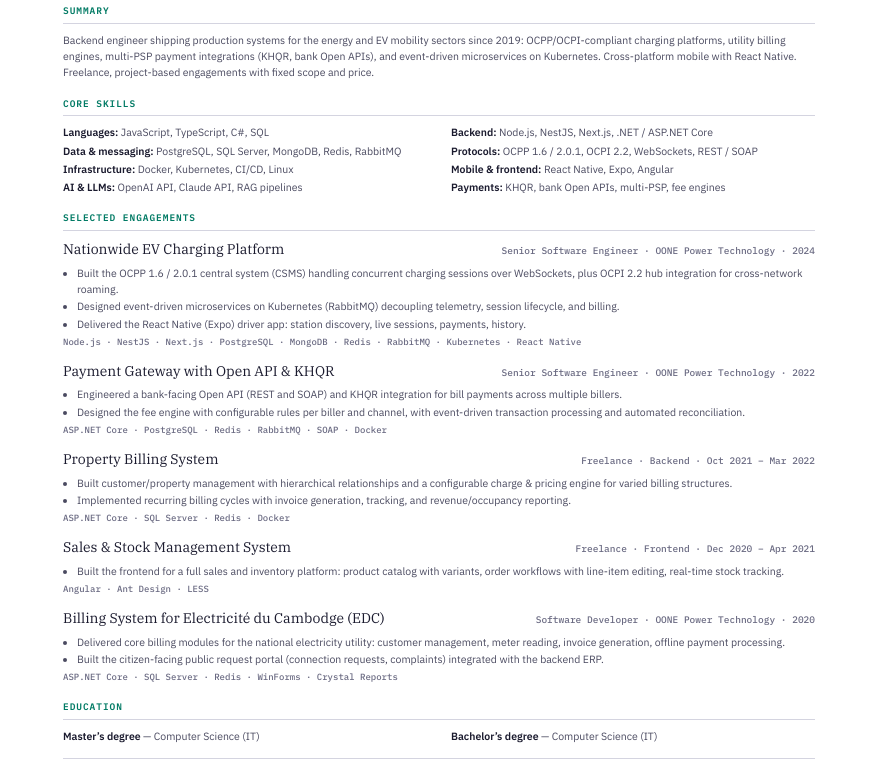
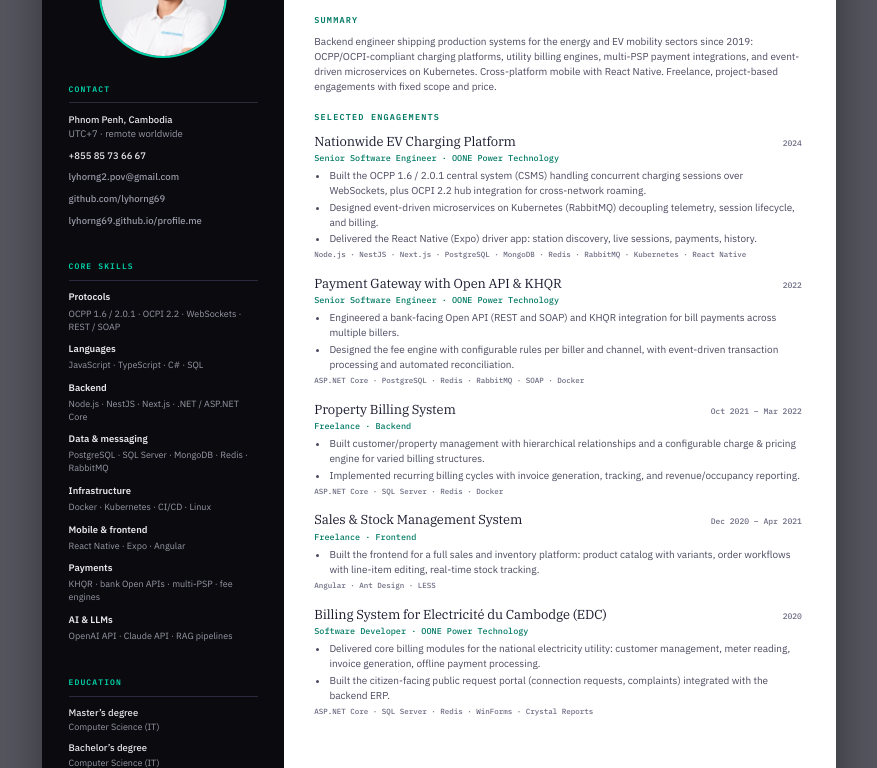
Before and after one commit to lyhorng69/profile.me, a plain HTML site: page cv.html in a window 1280 px wide. Shown: the part 136-904 px from the top of the page, without its empty margins (201-1078 px from the left). Drawn offline with Linux system fonts and the light colour scheme.

Commit message:
Redesign CV as branded two-column resume
Replaces the plain print sheet with a designed layout: dark
sidebar (photo, contact, skills, education) matching the
portfolio's identity, engagements in the main column. Same
cv.html/PDF paths, so existing site links are unchanged.

Co-Authored-By: Claude Fable 5 <noreply@anthropic.com>

```diff
--- a/cv.html
+++ b/cv.html
@@ -8,82 +8,163 @@
 <link href="https://fonts.googleapis.com/css2?family=IBM+Plex+Sans:wght@400;500;600&family=IBM+Plex+Mono:wght@500;600&family=IBM+Plex+Serif:ital,wght@0,400;1,400&display=swap" rel="stylesheet">
 <style>
   :root {
+    --ink: #0a0a0f;
+    --side-text: #e8e8ed;
+    --side-dim: #9999a8;
+    --accent: #00d4aa;
+    --accent-deep: #007a64;
     --text: #1a1a2e;
     --dim: #4a4a60;
     --muted: #6a6a82;
-    --accent: #007a64;
     --line: #d4d4e0;
+    --side-line: #2a2a3d;
   }
   * { margin: 0; padding: 0; box-sizing: border-box; }
-  @page { size: A4; margin: 14mm 16mm; }
+  @page { size: A4; margin: 0; }
+  html, body { -webkit-print-color-adjust: exact; print-color-adjust: exact; }
   body {
     font-family: 'IBM Plex Sans', system-ui, sans-serif;
-    font-size: 10.5px;
-    line-height: 1.55;
+    font-size: 10px;
+    line-height: 1.5;
     color: var(--text);
+    background: #55555f;
+  }
+  .page {
+    width: 210mm;
+    height: 297mm;
+    margin: 0 auto;
     background: #fff;
-    max-width: 800px;
+    display: flex;
+    overflow: hidden;
+  }
+  @media screen { .page { box-shadow: 0 8px 40px rgba(0,0,0,0.4); margin: 24px auto; } }
+  @media print { body { background: #fff; } .page { margin: 0; box-shadow: none; } }
+
+  /* ===== Sidebar ===== */
+  aside {
+    width: 64mm;
+    flex-shrink: 0;
+    background: var(--ink);
+    color: var(--side-text);
+    padding: 11mm 7mm;
+    display: flex;
+    flex-direction: column;
+    gap: 6.5mm;
+  }
+  .photo {
+    width: 34mm; height: 34mm;
+    border-radius: 50%;
+    overflow: hidden;
+    border: 2px solid var(--accent);
     margin: 0 auto;
-    padding: 24px;
   }
-  @media print { body { max-width: none; padding: 0; } }
+  .photo img { width: 100%; height: 100%; object-fit: cover; object-position: 50% 18%; display: block; }
 
-  header { border-bottom: 2px solid var(--accent); padding-bottom: 14px; margin-bottom: 16px; }
-  h1 { font-family: 'IBM Plex Serif', Georgia, serif; font-weight: 400; font-size: 26px; letter-spacing: -0.02em; }
-  .role { font-family: 'IBM Plex Mono', monospace; font-size: 11px; color: var(--accent); font-weight: 600; margin: 4px 0 8px; }
-  .contact { font-family: 'IBM Plex Mono', monospace; font-size: 9.5px; color: var(--muted); }
-  .contact a { color: var(--muted); text-decoration: none; }
+  aside h2 {
+    font-family: 'IBM Plex Mono', monospace;
+    font-size: 8px; font-weight: 600;
+    letter-spacing: 0.14em; text-transform: uppercase;
+    color: var(--accent);
+    border-bottom: 1px solid var(--side-line);
+    padding-bottom: 2mm; margin-bottom: 2.5mm;
+  }
+  .side-block { font-size: 9.5px; }
+  .side-item { margin-bottom: 2mm; color: var(--side-dim); }
+  .side-item b { display: block; color: var(--side-text); font-weight: 500; }
+  .side-item a { color: var(--side-dim); text-decoration: none; }
+  .skill-group { margin-bottom: 2.5mm; }
+  .skill-group b {
+    display: block; color: var(--side-text); font-weight: 600; font-size: 9.5px;
+    margin-bottom: 0.5mm;
+  }
+  .skill-group span { color: var(--side-dim); font-size: 9px; line-height: 1.45; display: block; }
+  .edu { color: var(--side-dim); font-size: 9px; margin-bottom: 2mm; }
+  .edu b { display: block; color: var(--side-text); font-weight: 500; font-size: 9.5px; }
 
-  h2 {
+  /* ===== Main ===== */
+  main { flex: 1; padding: 11mm 9mm 9mm 8mm; display: flex; flex-direction: column; }
+  header { border-bottom: 2px solid var(--accent-deep); padding-bottom: 4mm; margin-bottom: 4.5mm; }
+  h1 {
+    font-family: 'IBM Plex Serif', Georgia, serif;
+    font-weight: 400; font-size: 27px; letter-spacing: -0.02em; line-height: 1.1;
+  }
+  .role {
     font-family: 'IBM Plex Mono', monospace;
-    font-size: 9.5px; font-weight: 600; text-transform: uppercase; letter-spacing: 0.1em;
-    color: var(--accent); border-bottom: 1px solid var(--line);
-    padding-bottom: 4px; margin: 16px 0 8px;
+    font-size: 10px; font-weight: 600; color: var(--accent-deep);
+    margin-top: 1.5mm;
   }
-  .summary { color: var(--dim); }
+  main h2 {
+    font-family: 'IBM Plex Mono', monospace;
+    font-size: 8.5px; font-weight: 600;
+    letter-spacing: 0.14em; text-transform: uppercase;
+    color: var(--accent-deep);
+    margin: 0 0 2mm;
+  }
+  .summary { color: var(--dim); margin-bottom: 4.5mm; font-size: 10px; }
 
-  .skills { display: grid; grid-template-columns: 1fr 1fr; gap: 2px 24px; }
-  .skills div { color: var(--dim); }
-  .skills b { color: var(--text); font-weight: 600; }
+  .job { margin-bottom: 3.6mm; page-break-inside: avoid; }
+  .job-head { display: flex; justify-content: space-between; align-items: baseline; gap: 4mm; }
+  h3 { font-family: 'IBM Plex Serif', Georgia, serif; font-weight: 400; font-size: 13px; letter-spacing: -0.01em; }
+  .where { font-family: 'IBM Plex Mono', monospace; font-size: 8px; color: var(--muted); white-space: nowrap; }
+  .org { font-family: 'IBM Plex Mono', monospace; font-size: 8.5px; color: var(--accent-deep); font-weight: 500; margin: 0.3mm 0 0.8mm; }
+  .job ul { margin: 0 0 0 4mm; color: var(--dim); }
+  .job li { margin-bottom: 0.4mm; }
+  .job .tech { font-family: 'IBM Plex Mono', monospace; font-size: 7.5px; color: var(--muted); margin-top: 0.8mm; }
 
-  .job { margin-bottom: 12px; page-break-inside: avoid; }
-  .job-head { display: flex; justify-content: space-between; align-items: baseline; gap: 12px; }
-  h3 { font-family: 'IBM Plex Serif', Georgia, serif; font-weight: 400; font-size: 14px; }
-  .where { font-family: 'IBM Plex Mono', monospace; font-size: 9.5px; color: var(--muted); white-space: nowrap; }
-  .job ul { margin: 4px 0 0 14px; color: var(--dim); }
-  .job li { margin-bottom: 1px; }
-  .job .tech { font-family: 'IBM Plex Mono', monospace; font-size: 9px; color: var(--muted); margin-top: 3px; }
-
-  .foot { margin-top: 14px; padding-top: 8px; border-top: 1px solid var(--line); font-family: 'IBM Plex Mono', monospace; font-size: 9px; color: var(--muted); }
+  .foot {
+    margin-top: auto; padding-top: 2.5mm; border-top: 1px solid var(--line);
+    font-family: 'IBM Plex Mono', monospace; font-size: 7.5px; color: var(--muted);
+  }
 </style>
 </head>
 <body>
+<div class="page">
 
+  <aside>
+    <div class="photo"><img src="assets/profile.jpg" alt="POV Lyhorng"></div>
+
+    <div class="side-block">
+      <h2>Contact</h2>
+      <div class="side-item"><b>Phnom Penh, Cambodia</b>UTC+7 · remote worldwide</div>
+      <div class="side-item"><b>+855 85 73 66 67</b></div>
+      <div class="side-item"><b><a href="mailto:lyhorng2.pov@gmail.com">lyhorng2.pov@gmail.com</a></b></div>
+      <div class="side-item"><b><a href="https://github.com/lyhorng69">github.com/lyhorng69</a></b></div>
+      <div class="side-item"><b><a href="https://lyhorng69.github.io/profile.me/">lyhorng69.github.io/profile.me</a></b></div>
+    </div>
+
+    <div class="side-block">
+      <h2>Core skills</h2>
+      <div class="skill-group"><b>Protocols</b><span>OCPP 1.6 / 2.0.1 · OCPI 2.2 · WebSockets · REST / SOAP</span></div>
+      <div class="skill-group"><b>Languages</b><span>JavaScript · TypeScript · C# · SQL</span></div>
+      <div class="skill-group"><b>Backend</b><span>Node.js · NestJS · Next.js · .NET / ASP.NET Core</span></div>
+      <div class="skill-group"><b>Data &amp; messaging</b><span>PostgreSQL · SQL Server · MongoDB · Redis · RabbitMQ</span></div>
+      <div class="skill-group"><b>Infrastructure</b><span>Docker · Kubernetes · CI/CD · Linux</span></div>
+      <div class="skill-group"><b>Mobile &amp; frontend</b><span>React Native · Expo · Angular</span></div>
+      <div class="skill-group"><b>Payments</b><span>KHQR · bank Open APIs · multi-PSP · fee engines</span></div>
+      <div class="skill-group"><b>AI &amp; LLMs</b><span>OpenAI API · Claude API · RAG pipelines</span></div>
+    </div>
+
+    <div class="side-block">
+      <h2>Education</h2>
+      <div class="edu"><b>Master’s degree</b>Computer Science (IT)</div>
+      <div class="edu"><b>Bachelor’s degree</b>Computer Science (IT)</div>
+    </div>
+  </aside>
+
+  <main>
     <header>
       <h1>POV Lyhorng</h1>
       <div class="role">Software Engineer — EV Charging · Utility Billing · Payments</div>
-  <div class="contact">Phnom Penh, Cambodia (UTC+7) · +855 85 73 66 67 · <a href="mailto:lyhorng2.pov@gmail.com">lyhorng2.pov@gmail.com</a> · <a href="https://github.com/lyhorng69">github.com/lyhorng69</a> · <a href="https://lyhorng69.github.io/profile.me/">lyhorng69.github.io/profile.me</a></div>
     </header>
 
     <h2>Summary</h2>
-<p class="summary">Backend engineer shipping production systems for the energy and EV mobility sectors since 2019: OCPP/OCPI-compliant charging platforms, utility billing engines, multi-PSP payment integrations (KHQR, bank Open APIs), and event-driven microservices on Kubernetes. Cross-platform mobile with React Native. Freelance, project-based engagements with fixed scope and price.</p>
-
-<h2>Core skills</h2>
-<div class="skills">
-  <div><b>Languages:</b> JavaScript, TypeScript, C#, SQL</div>
-  <div><b>Backend:</b> Node.js, NestJS, Next.js, .NET / ASP.NET Core</div>
-  <div><b>Data & messaging:</b> PostgreSQL, SQL Server, MongoDB, Redis, RabbitMQ</div>
-  <div><b>Protocols:</b> OCPP 1.6 / 2.0.1, OCPI 2.2, WebSockets, REST / SOAP</div>
-  <div><b>Infrastructure:</b> Docker, Kubernetes, CI/CD, Linux</div>
-  <div><b>Mobile & frontend:</b> React Native, Expo, Angular</div>
-  <div><b>AI & LLMs:</b> OpenAI API, Claude API, RAG pipelines</div>
-  <div><b>Payments:</b> KHQR, bank Open APIs, multi-PSP, fee engines</div>
-</div>
+    <p class="summary">Backend engineer shipping production systems for the energy and EV mobility sectors since 2019: OCPP/OCPI-compliant charging platforms, utility billing engines, multi-PSP payment integrations, and event-driven microservices on Kubernetes. Cross-platform mobile with React Native. Freelance, project-based engagements with fixed scope and price.</p>
 
     <h2>Selected engagements</h2>
 
     <div class="job">
-  <div class="job-head"><h3>Nationwide EV Charging Platform</h3><div class="where">Senior Software Engineer · OONE Power Technology · 2024</div></div>
+      <div class="job-head"><h3>Nationwide EV Charging Platform</h3><div class="where">2024</div></div>
+      <div class="org">Senior Software Engineer · OONE Power Technology</div>
       <ul>
         <li>Built the OCPP 1.6 / 2.0.1 central system (CSMS) handling concurrent charging sessions over WebSockets, plus OCPI 2.2 hub integration for cross-network roaming.</li>
         <li>Designed event-driven microservices on Kubernetes (RabbitMQ) decoupling telemetry, session lifecycle, and billing.</li>
@@ -93,7 +174,8 @@
     </div>
 
     <div class="job">
-  <div class="job-head"><h3>Payment Gateway with Open API & KHQR</h3><div class="where">Senior Software Engineer · OONE Power Technology · 2022</div></div>
+      <div class="job-head"><h3>Payment Gateway with Open API &amp; KHQR</h3><div class="where">2022</div></div>
+      <div class="org">Senior Software Engineer · OONE Power Technology</div>
       <ul>
         <li>Engineered a bank-facing Open API (REST and SOAP) and KHQR integration for bill payments across multiple billers.</li>
         <li>Designed the fee engine with configurable rules per biller and channel, with event-driven transaction processing and automated reconciliation.</li>
@@ -102,7 +184,8 @@
     </div>
 
     <div class="job">
-  <div class="job-head"><h3>Property Billing System</h3><div class="where">Freelance · Backend · Oct 2021 – Mar 2022</div></div>
+      <div class="job-head"><h3>Property Billing System</h3><div class="where">Oct 2021 – Mar 2022</div></div>
+      <div class="org">Freelance · Backend</div>
       <ul>
         <li>Built customer/property management with hierarchical relationships and a configurable charge &amp; pricing engine for varied billing structures.</li>
         <li>Implemented recurring billing cycles with invoice generation, tracking, and revenue/occupancy reporting.</li>
@@ -111,7 +194,8 @@
     </div>
 
     <div class="job">
-  <div class="job-head"><h3>Sales & Stock Management System</h3><div class="where">Freelance · Frontend · Dec 2020 – Apr 2021</div></div>
+      <div class="job-head"><h3>Sales &amp; Stock Management System</h3><div class="where">Dec 2020 – Apr 2021</div></div>
+      <div class="org">Freelance · Frontend</div>
       <ul>
         <li>Built the frontend for a full sales and inventory platform: product catalog with variants, order workflows with line-item editing, real-time stock tracking.</li>
       </ul>
@@ -119,7 +203,8 @@
     </div>
 
     <div class="job">
-  <div class="job-head"><h3>Billing System for Electricité du Cambodge (EDC)</h3><div class="where">Software Developer · OONE Power Technology · 2020</div></div>
+      <div class="job-head"><h3>Billing System for Electricité du Cambodge (EDC)</h3><div class="where">2020</div></div>
+      <div class="org">Software Developer · OONE Power Technology</div>
       <ul>
         <li>Delivered core billing modules for the national electricity utility: customer management, meter reading, invoice generation, offline payment processing.</li>
         <li>Built the citizen-facing public request portal (connection requests, complaints) integrated with the backend ERP.</li>
@@ -127,13 +212,9 @@
       <div class="tech">ASP.NET Core · SQL Server · Redis · WinForms · Crystal Reports</div>
     </div>
 
-<h2>Education</h2>
-<div class="skills">
-  <div><b>Master’s degree</b> — Computer Science (IT)</div>
-  <div><b>Bachelor’s degree</b> — Computer Science (IT)</div>
+    <div class="foot">Selected work shown — full engagement history, references, and project metrics available on request</div>
+  </main>
+
 </div>
-
-<div class="foot">Selected work shown — full engagement history, references, and project metrics available on request · Full portfolio: lyhorng69.github.io/profile.me</div>
-
 </body>
 </html>
```
Also changed, not shown: 1 other file. Lines whose indentation alone changed are shown as unchanged.
